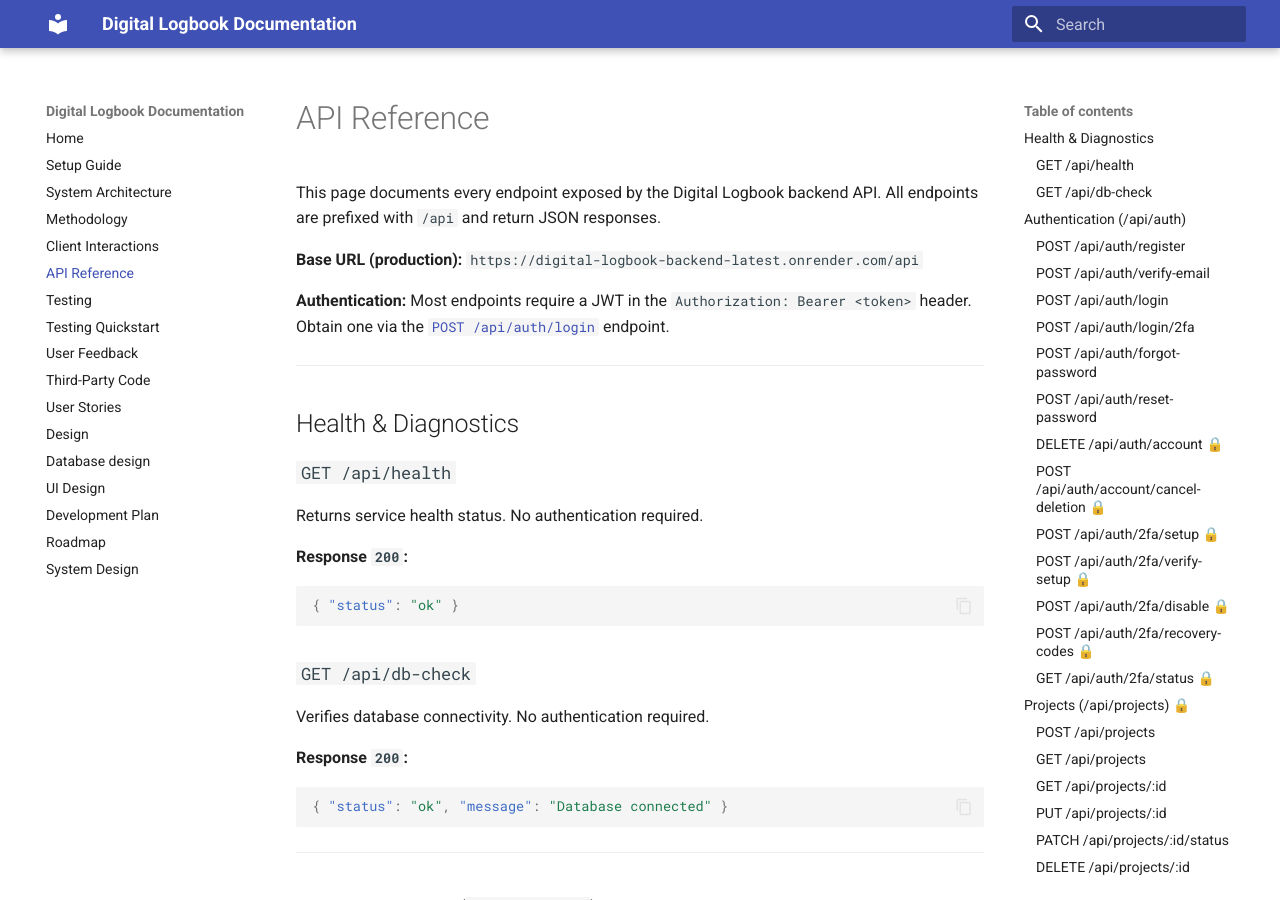
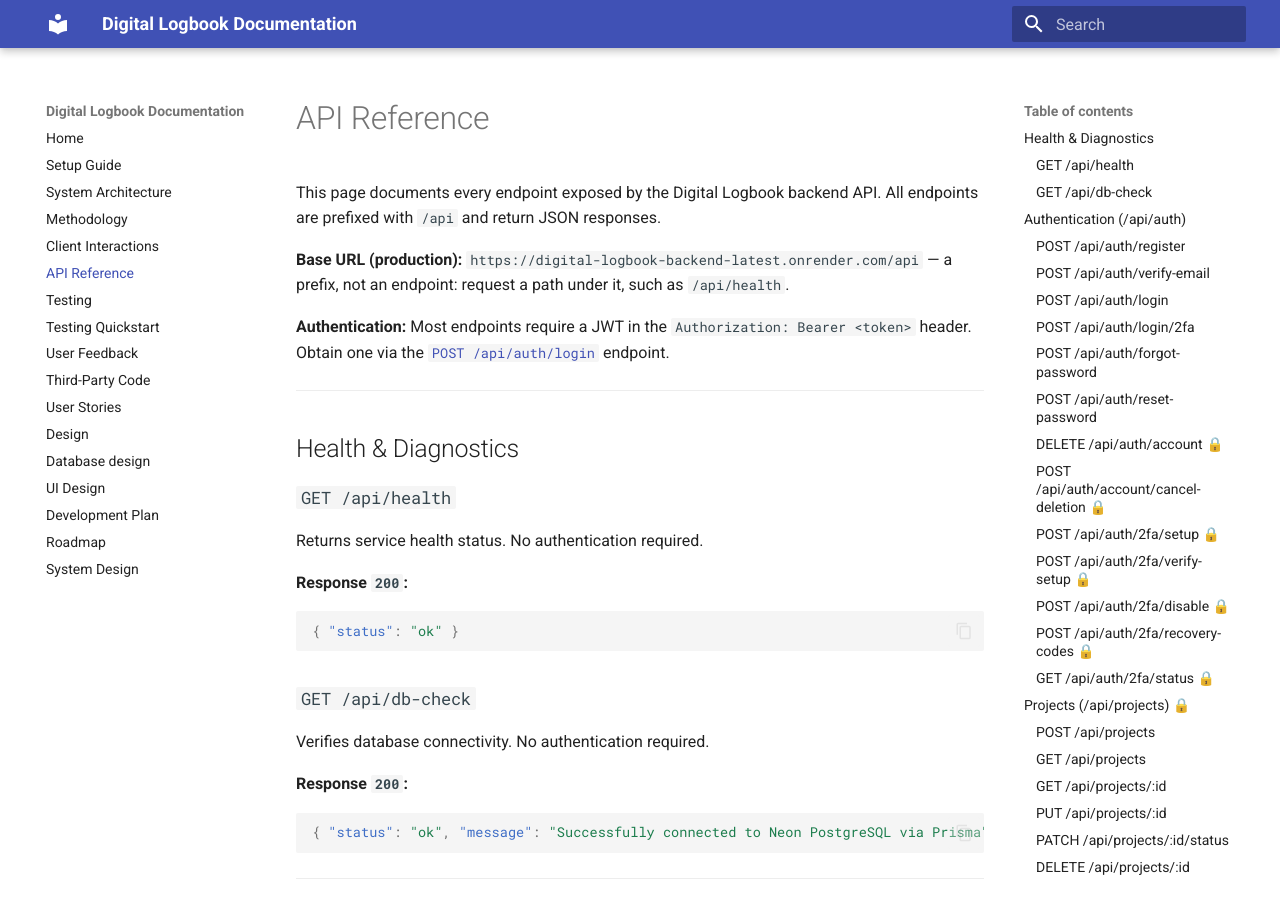
Before and after one commit to DiMpho-20/coms3011a-logbook-digital-logbook, an MkDocs documentation site: the page built from docs/api-reference.md, in a window 1280 px wide and 900 px high. Built offline with MkDocs 1.6.1 and Material for MkDocs 9.7.7, drawn with Linux system fonts in a browser that asks for light colours.

Commit message:
docs: link the API server where it answers
The /api prefix has no route of its own, so the README link showed
"Cannot GET /api". Link the server root and /api/health instead, and
correct the db-check response in the API reference.

Co-Authored-By: Claude Opus 5.5 <noreply@anthropic.com>

````diff
--- a/docs/api-reference.md
+++ b/docs/api-reference.md
@@ -4,7 +4,8 @@ This page documents every endpoint exposed by the Digital Logbook backend
 API. All endpoints are prefixed with `/api` and return JSON responses.
 
 **Base URL (production):**
-`https://digital-logbook-backend-latest.onrender.com/api`
+`https://digital-logbook-backend-latest.onrender.com/api` — a prefix, not an
+endpoint: request a path under it, such as `/api/health`.
 
 **Authentication:** Most endpoints require a JWT in the
 `Authorization: Bearer <token>` header. Obtain one via the
@@ -29,7 +30,7 @@ Verifies database connectivity. No authentication required.
 
 **Response `200`:**
 ```json
-{ "status": "ok", "message": "Database connected" }
+{ "status": "ok", "message": "Successfully connected to Neon PostgreSQL via Prisma", "time": "2026-09-28T14:00:00.000Z" }
 ```
 
 ---
````
Also changed, not shown: README.md (+1 -1 lines), apps/backend/README.md (+1 -1 lines).
